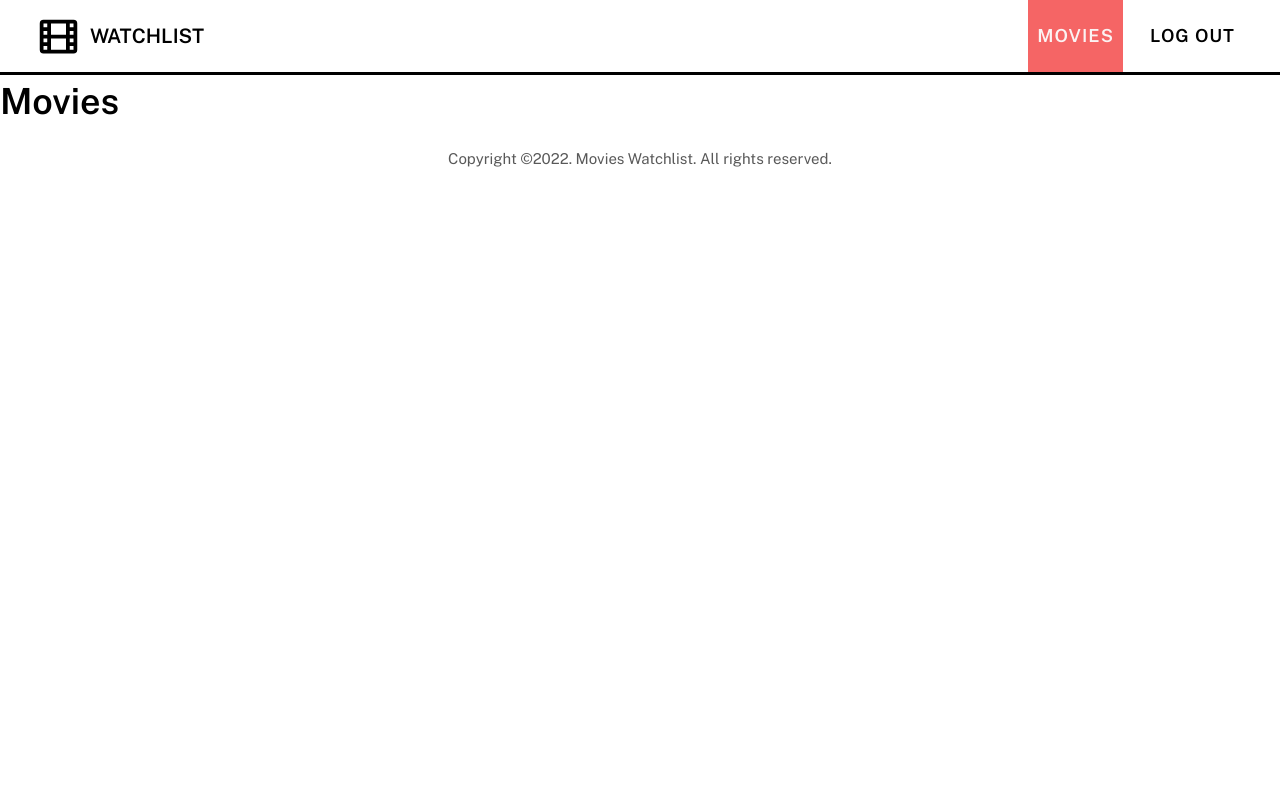
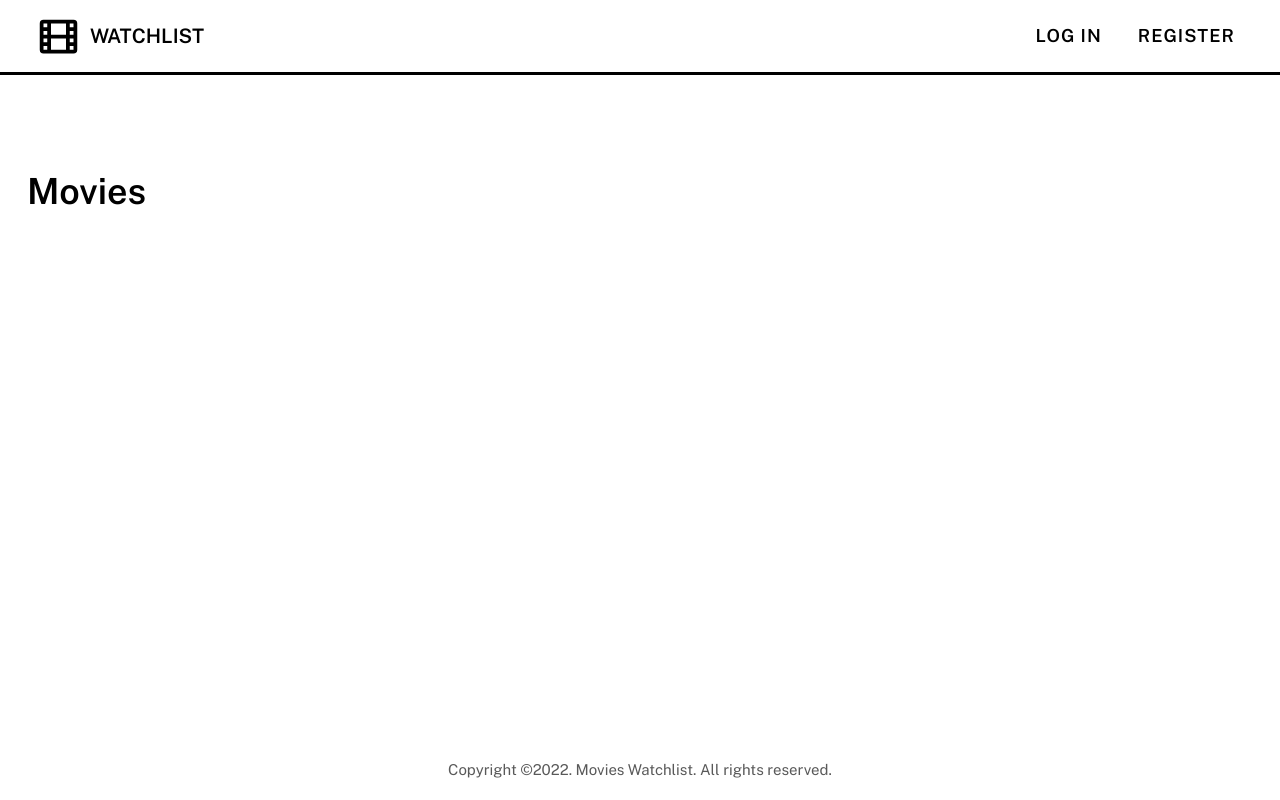
Before and after one commit to OlgaPrikhodko/movie-watchlist, a Flask app: page / in a window 1280 px wide. Run offline with Flask 3, Linux system fonts and the light colour scheme.

Commit message:
💠 putting the page layout togather

```diff
--- a/movie_library/static/css/main.css
+++ b/movie_library/static/css/main.css
@@ -51,6 +51,9 @@ body {
   color: var(--text-dark);
   line-height: 1.45;
   background-color: var(--background-color);
+
+  display: flex;
+  flex-direction: column;
 }
 
 /* Button styles that we'll share across our site */
@@ -82,6 +85,17 @@ body {
 
 .link:hover {
   text-decoration: underline;
+}
+
+.main {
+  flex-grow: 1;
+  padding: 3rem 1.5rem 2rem 1.5rem;
+}
+
+@media screen and (min-width: 30rem) {
+  .main {
+    padding-top: 5rem;
+  }
 }
 
 /* NAVBAR */
--- a/movie_library/templates/layout.html
+++ b/movie_library/templates/layout.html
@@ -15,15 +15,16 @@
     <link rel="stylesheet"
           href="{{ url_for('static', filename='css/main.css') }}" />
 
-    {% block head_content %}{% endblock %}
+    {% block head_content %}
+    {% endblock %}
   </head>
 
   <body>
-    {{ header("2", "") }}
+    {{ header(session.get("email"), session.get("theme")) }}
 
     <main class="main">
-
-      {% block main_content %}{% endblock %}
+      {% block main_content %}
+      {% endblock %}
     </main>
 
     {{ footer() }}
```
